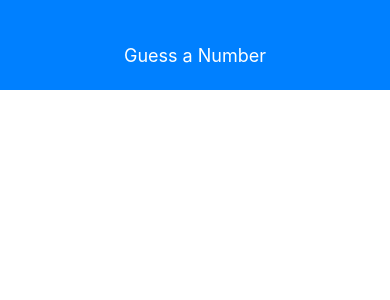
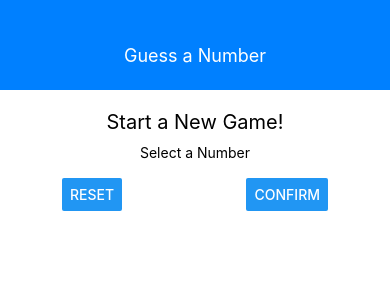
Before and after one commit to nelsonortega/reactNativeGuessANumber, a React Native app: screen / in a window 390 px wide. Shown: the top 300 px of the page. Built offline with nearby package versions, Linux system fonts and the light colour scheme.

Commit message:
screen component

```diff
--- a/App.js
+++ b/App.js
@@ -1,11 +1,13 @@
 import React from 'react';
 import { StyleSheet, View } from 'react-native';
 import  Header  from './components/Header'
+import  StartGameScreen  from './components/StartGameScreen'
 
 export default function App() {
   return (
     <View style={styles.screen}>
       <Header title="Guess a Number"/>
+      <StartGameScreen />
     </View>
   );
 }
@@ -13,5 +15,5 @@
 const styles = StyleSheet.create({
   screen: {
     flex: 1
-  },
+  }
 });
--- /dev/null
+++ b/components/StartGameScreen.js
@@ -0,0 +1,43 @@
+import React from 'react';
+import { StyleSheet, View, Text, TextInput, Button } from 'react-native';
+
+const StartGameScreen = props => {
+  return(
+    <View style={styles.screen}>
+      <Text style={styles.title}>Start a New Game!</Text>
+      <View style={styles.inputContainer}>
+        <Text>Select a Number</Text>
+        <TextInput />
+        <View style={styles.buttonContainer}>
+          <Button title='Reset' onPress={() => {}} />
+          <Button title='Confirm' onPress={() => {}} />
+        </View>
+      </View>
+    </View>
+  );
+}
+
+  const styles = StyleSheet.create({
+    screen: {
+      flex: 1,
+      padding: 10,
+      alignItems: 'center'
+    },
+    buttonContainer: {
+      flexDirection: 'row',
+      width: '100%',
+      justifyContent: 'space-between',
+      paddingHorizontal: 15
+    },
+    inputContainer: {
+      width: 300,
+      maxWidth: '80%',
+      alignItems: 'center'
+    },
+    title: {
+      fontSize: 20,
+      marginVertical: 10
+    }
+  })
+
+  export default StartGameScreen;
```
